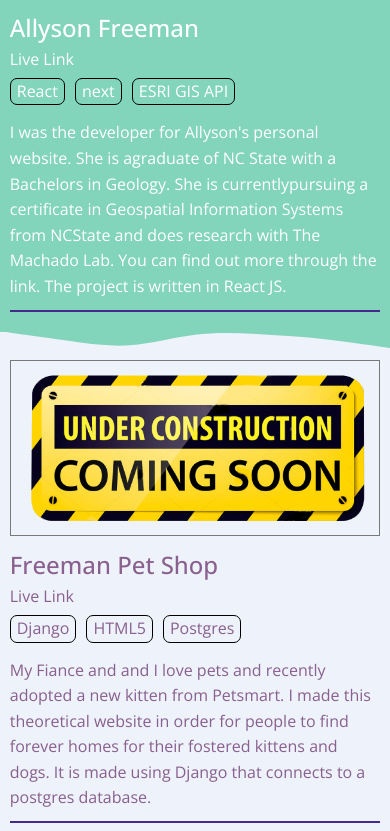
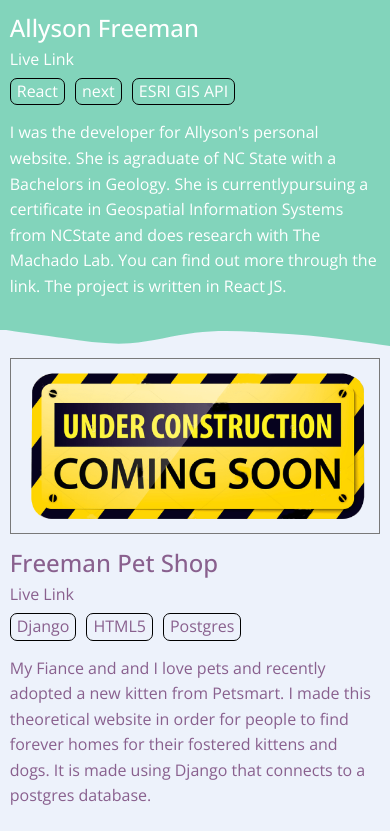
Before and after one commit to jsmccarver/Jared-Porfolio, a Next.js app: page / in a window 390 px wide. Shown: the part 1113-1944 px from the top of the page. Built offline with nearby package versions, Linux system fonts and the light colour scheme.

Commit message:
Removed underline for mobile on project divs

```diff
--- a/Components/styles/ProjectList.module.css
+++ b/Components/styles/ProjectList.module.css
@@ -87,4 +87,7 @@
   .example-images {
     grid-row-start: 1 !important;
   }
+  .description p {
+    border-bottom: 0px solid #432b8cff !important;
+  }
 }
```
